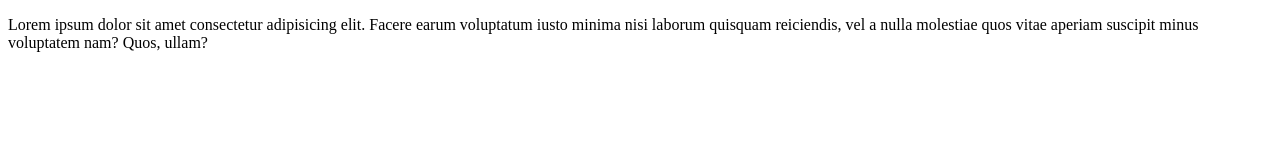
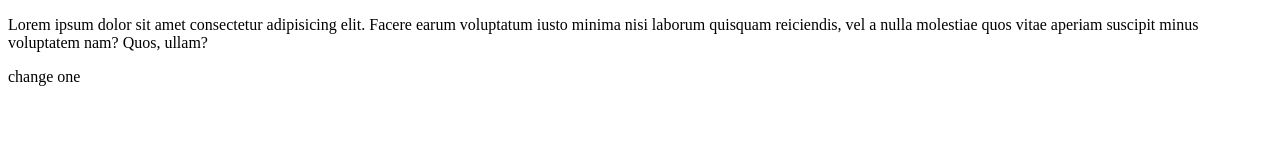
Before and after one commit to farshadGholamali/project-1, a plain HTML site: page index.html in a window 1280 px wide. Drawn offline with Linux system fonts and the light colour scheme.

Commit message:
change one edit

```diff
--- a/index.html
+++ b/index.html
@@ -11,6 +11,7 @@
 <body>
     <p>Lorem ipsum dolor sit amet consectetur adipisicing elit. Facere earum voluptatum iusto minima nisi laborum
         quisquam reiciendis, vel a nulla molestiae quos vitae aperiam suscipit minus voluptatem nam? Quos, ullam?</p>
+        <p>change one</p>
 </body>
 
 </html>
```
